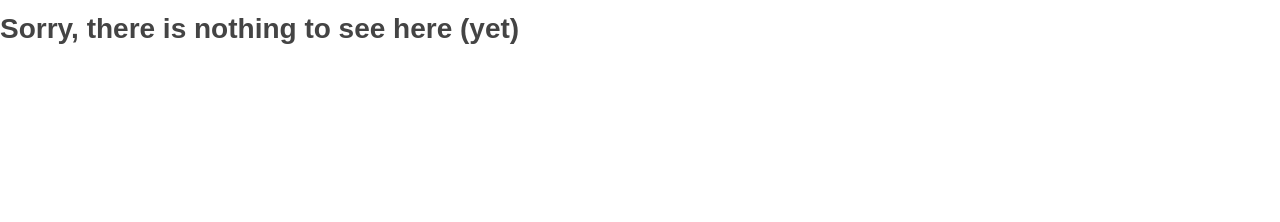
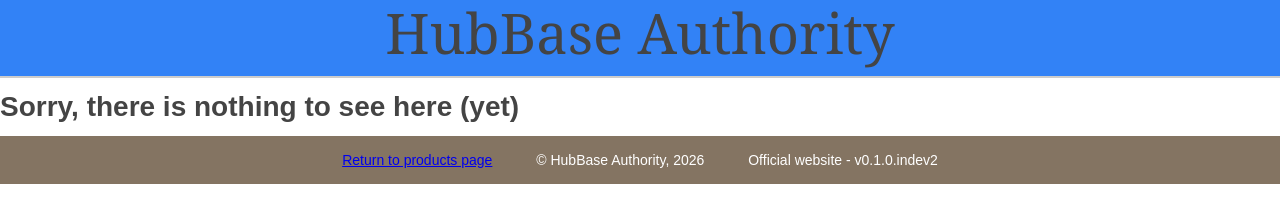
Before and after one commit to Voice659/Voice659.github.io, a plain HTML site: page index-pr-hbpe.html in a window 1280 px wide. Drawn offline with Linux system fonts and the light colour scheme.

Commit message:
Post-EOL maintenance wave 2

```diff
--- a/index-pr-hbpe.html
+++ b/index-pr-hbpe.html
@@ -9,6 +9,16 @@
 	  <title>HubBasePE - HubBase Authority</title>
   </head>
   <body>
+    <header class="pageheader">
+	  <h2 class="sitename">HubBase Authority</h2>
+	</header>
     <h1>Sorry, there is nothing to see here (yet)</h1>
+	<footer class="site-footer">
+	  <div class="container">
+		<p class="toprpage"><a href="index-products.html">Return to products page</a></p>
+        <p>© HubBase Authority, 2026</p>
+        <p>Official website - v0.1.0.indev2</p>
+	  </div>
+	</footer>
   </body>
 </html>
```
